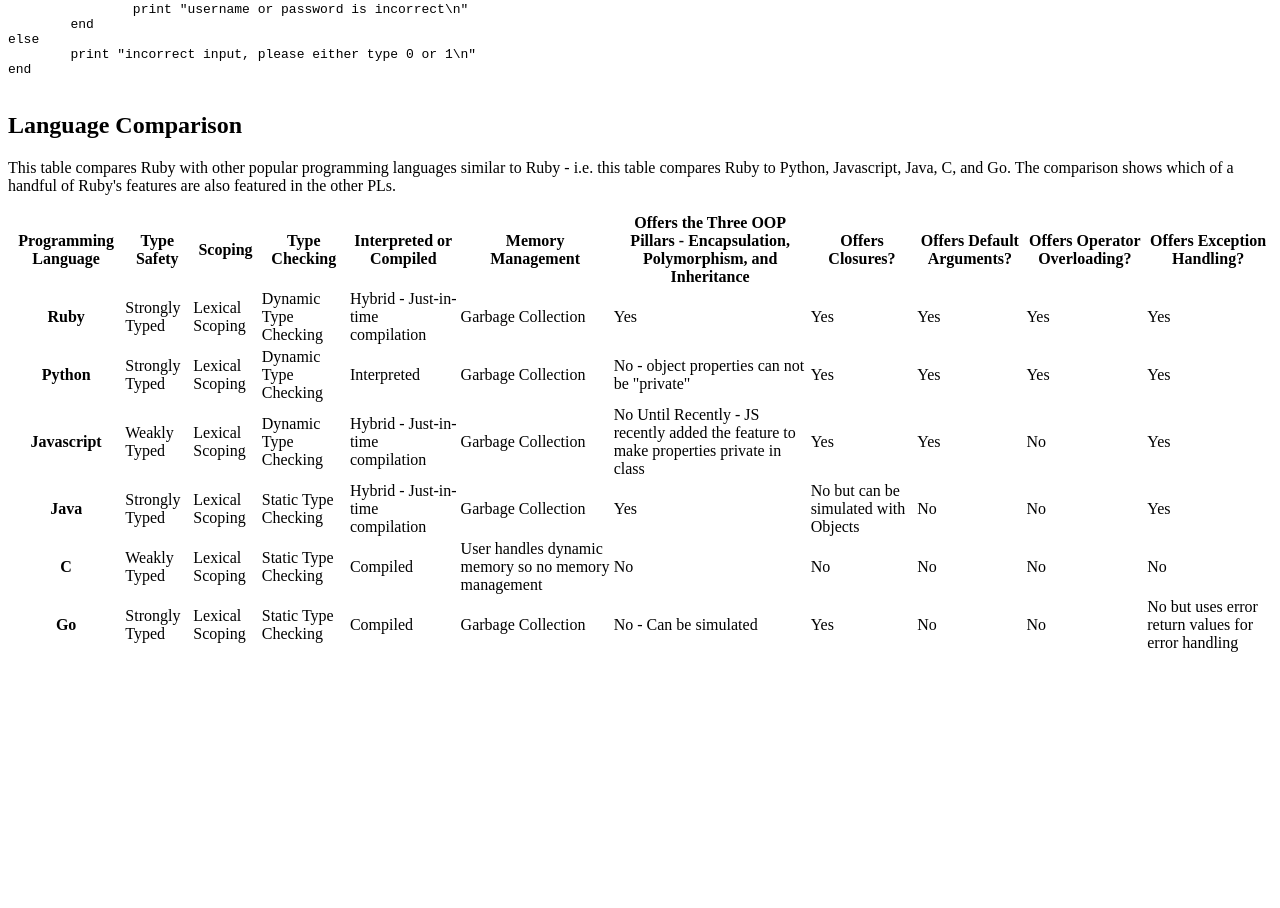
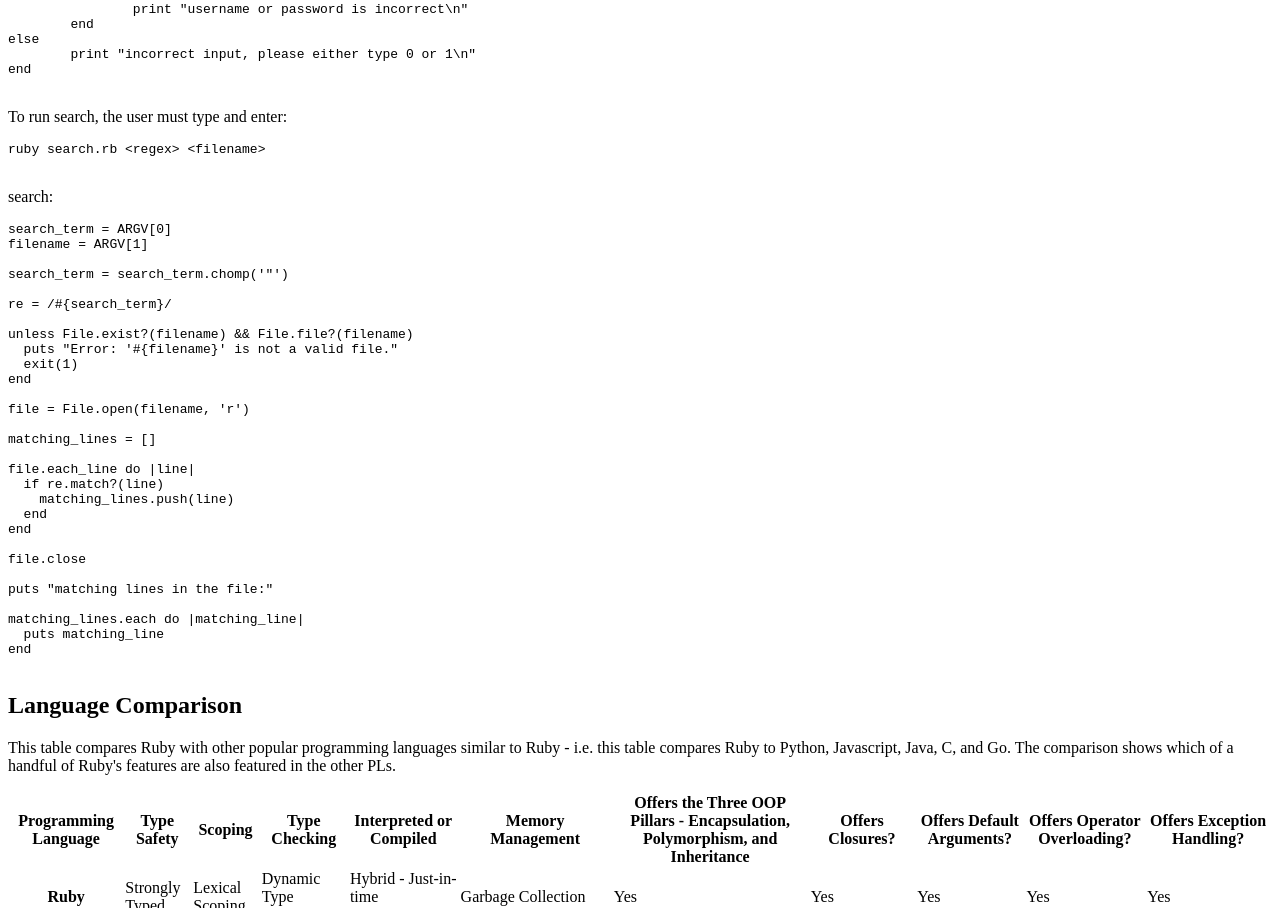
Before and after one commit to HunterMcCallister/RubyPW, a plain HTML site: page index.html in a window 1280 px wide. Shown: the part 4080-4988 px from the top of the page. Before the commit the page ends 4743 px from the top, so only its background shows below. Drawn offline with Linux system fonts and the light colour scheme.

Commit message:
updated index.html to include the group complex problem

```diff
--- a/index.html
+++ b/index.html
@@ -263,6 +263,42 @@
 end
     </pre>
 
+    <p>To run search, the user must type and enter:</p>
+    <pre>
+ruby search.rb &lt;regex&gt; &lt;filename&gt;
+    </pre>
+    <p>search:</p>
+    <pre>
+search_term = ARGV[0]
+filename = ARGV[1]
+
+search_term = search_term.chomp('"')
+
+re = /#{search_term}/
+
+unless File.exist?(filename) && File.file?(filename)
+  puts "Error: '#{filename}' is not a valid file."
+  exit(1)
+end
+
+file = File.open(filename, 'r')
+
+matching_lines = []
+
+file.each_line do |line|
+  if re.match?(line)
+    matching_lines.push(line)
+  end
+end
+
+file.close
+
+puts "matching lines in the file:"
+
+matching_lines.each do |matching_line|
+  puts matching_line
+end
+    </pre>
     <h2 id="compare">Language Comparison</h2>
     <p>This table compares Ruby with other popular programming languages similar to Ruby - i.e. this table compares Ruby to Python, Javascript, Java, C, and Go. The comparison shows which of a handful of Ruby's features are also featured in the other PLs.</p>
     <table>
```
